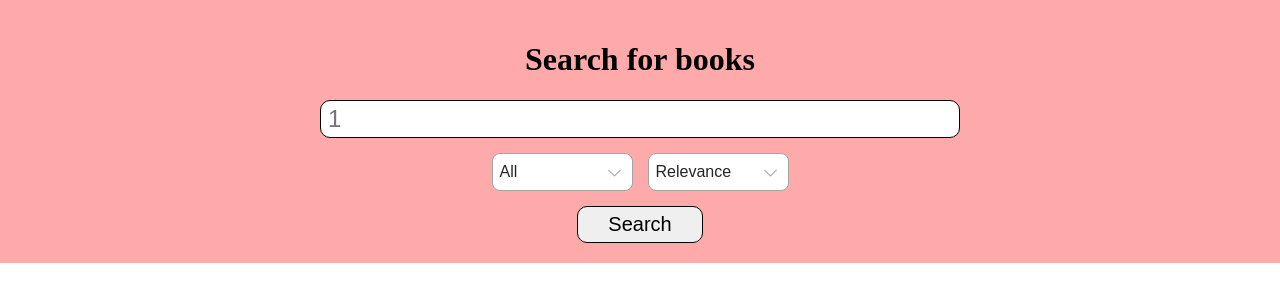
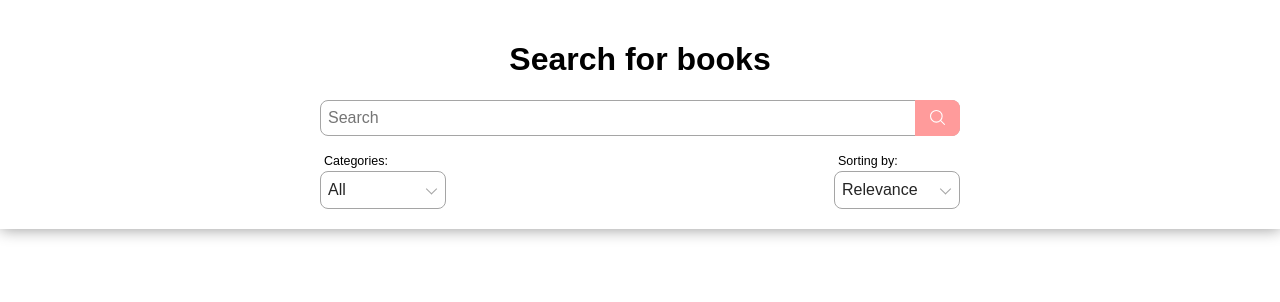
Before and after one commit to KASSTUSS/modsen-practice, a React (Vite) app: page / in a window 1280 px wide. Shown: the top 302 px of the page. Built offline with nearby package versions, Linux system fonts and the light colour scheme.

Commit message:
feat: develop a custom component Input and finalizing the component Select

```diff
--- a/src/components/screens/home/header/Header.jsx
+++ b/src/components/screens/home/header/Header.jsx
@@ -47,13 +47,27 @@ const sortOptions = [
 
 const Header = () => {
     const [selectedCategory, setSelectedCategory] = useState(categories[0])
+    const [searchValue, setSearchValue] = useState('')
+
+    const searchBooks = () => {
+        alert(searchValue)
+        // executed when the search button is clicked
+    }
 
     return (
         <header className={styles.header}>
             <h1 className={styles.header__title}>Search for books</h1>
             <div className={styles.header__form}>
                 <div className={styles.inputContainer}>
-                    <Input />
+                    <Input
+                        placeholder='Search'
+                        onChange={(value) => {
+                            setSearchValue(value)
+                            // executed on change input value
+                        }}
+                        searchButton
+                        onClickButton={searchBooks}
+                    />
                 </div>
                 <div className={styles.selectsContainer}>
                     <Select
@@ -61,16 +75,15 @@ const Header = () => {
                             // executed on change category
                         }}
                         options={categories}
+                        labelText='Categories'
                     />
                     <Select
                         onChange={(value) => {
                             // executed on change sort option
                         }}
                         options={sortOptions}
+                        labelText='Sorting by'
                     />
-                </div>
-                <div>
-                    <Button>Search</Button>
                 </div>
             </div>
         </header>
--- a/src/components/screens/home/header/Header.module.css
+++ b/src/components/screens/home/header/Header.module.css
@@ -7,9 +7,12 @@
     justify-content: center;
     align-items: center;
 
+    font-family: Arial, Helvetica, sans-serif;
+
     padding: 20px 0;
 
-    background-color: #faa;
+    background-color: #fff;
+    box-shadow: 0px 0px 15px 0.5px #999;
 }
 
 .header__form {
@@ -29,7 +32,7 @@
     width: 100%;
 
     display: flex;
-    justify-content: center;
+    justify-content: space-between;
     align-items: center;
     gap: 15px;
 }
--- a/src/components/ui/input/Input.jsx
+++ b/src/components/ui/input/Input.jsx
@@ -1,14 +1,41 @@
+import { useState, useRef } from 'react'
 import styles from './Input.module.css'
 
-const Input = ({ name, id, placeholder }) => {
+const Input = (props) => {
+    const {
+        placeholder,
+        onChange,
+        searchButton,
+        onClickButton
+    } = props
+
+    const inputRef = useRef(null)
+
     return (
-        <input
-            className={styles.input}
-            type="text"
-            name={name || '1'}
-            id={id || ''}
-            placeholder={placeholder || '1'}
-        />
+        <div className={styles.inputContainer}>
+            <input
+                ref={inputRef}
+                className={styles.input}
+                type="text"
+                placeholder={placeholder || ''}
+                onChange={() => {
+                    onChange(inputRef.current.value)
+                }}
+                onKeyDown={(e) => {
+                    if (e.keyCode === 13) {
+                        onClickButton()
+                    }
+                }}
+            />
+            {searchButton && (
+                <button
+                    className={styles.searchButton}
+                    onClick={onClickButton}
+                >
+                    <svg className={styles.searchButton__icon} fill='none' xmlns="http://www.w3.org/2000/svg" viewBox="0 0 14 14" height="15" width="15"><path stroke="#000000" stroke-linecap="round" stroke-linejoin="round" d="M5.92 11.34C8.91338 11.34 11.34 8.91338 11.34 5.92C11.34 2.92662 8.91338 0.5 5.92 0.5C2.92662 0.5 0.5 2.92662 0.5 5.92C0.5 8.91338 2.92662 11.34 5.92 11.34Z"></path><path stroke="#000000" stroke-linecap="round" stroke-linejoin="round" d="M13.5 13.5L9.75 9.75"></path></svg>
+                </button>
+            )}
+        </div>
     )
 }
 
--- a/src/components/ui/input/Input.module.css
+++ b/src/components/ui/input/Input.module.css
@@ -1,11 +1,73 @@
+:root {
+    --light-gray: #a5a5a5;
+    --main-color: #ff9b9b;
+}
+
+.inputContainer {
+    position: relative;
+    width: 100%;
+    height: 36px;
+    box-sizing: border-box;
+}
+
 .input {
     width: 100%;
-    height: 30px;
-    padding: 3px 7px;
+    height: 36px;
+    padding: 0 52px 0 7px;
+    box-sizing: border-box;
 
-    font-size: 24px;
+    font-size: 16px;
 
-    border: 1px solid black;
-    border-radius: 10px;
+    border: 1px solid var(--light-gray);
+    border-radius: 8px;
     outline: none;
+
+    transition: 0.15s;
 }
+.input:hover {
+    border: 1px solid var(--main-color);
+
+    transition: 0.15s;
+}
+.input:focus {
+    border: 1px solid var(--main-color);
+    box-shadow: 0px 0px 5px 0.1px var(--main-color);
+
+    transition: 0.15s;
+}
+
+.searchButton {
+    position: absolute;
+    top: 0;
+    right: 0;
+    height: 100%;
+    padding: 0 15px;
+
+    display: flex;
+    justify-content: center;
+    align-items: center;
+
+    background-color: var(--main-color);
+
+    outline: none;
+    border: 0;
+    opacity: 1;
+    border-radius: 0 8px 8px 0;
+
+    transition: 0.15s;
+}
+.searchButton:hover {
+    cursor: pointer;
+    opacity: 0.85;
+
+    transition: 0.15s;
+}
+.searchButton:active {
+    opacity: 1;
+
+    transition: 0.15s;
+}
+
+.searchButton__icon * {
+    stroke: #ffffff;
+}
--- a/src/components/ui/select/Select.jsx
+++ b/src/components/ui/select/Select.jsx
@@ -5,7 +5,8 @@ import { CSSTransition } from 'react-transition-group'
 const Select = (props) => {
     const {
         options,
-        onChange
+        onChange,
+        labelText
     } = props
 
     const [isActive, setIsActive] = useState(false)
@@ -28,12 +29,15 @@ const Select = (props) => {
             onClick={() => setIsActive(!isActive)}
             className={isActive ? styles.select + ' ' + styles.select_active : styles.select}
         >
+            {labelText && (
+                <div className={styles.select__label}>
+                    {labelText + ':'}
+                </div>
+            )}
             <div
                 className={styles.select__selectedOption}
             >
-                {
-                    selectedOption.title
-                }
+                {selectedOption.title}
             </div>
             <span className={styles.arrow}>
                 <span></span><span></span>
--- a/src/components/ui/select/Select.module.css
+++ b/src/components/ui/select/Select.module.css
@@ -1,36 +1,66 @@
 :root {
     --light-gray: #a5a5a5;
-
+    --active-main-color: #ff9b9b;
 }
 
 
 .select {
     position: relative;
-    width: 125px;
     height: 30px;
-    padding: 3px 7px;
+    min-width: 85px;
+    padding: 3px 32px 3px 7px;
+    margin-top: 20px;
+
+    display: flex;
+    justify-content: flex-start;
+    align-items: center;
 
     font-family: Arial, Helvetica, sans-serif;
 
     border: 1px solid var(--light-gray);
     border-radius: 8px;
 
-    outline: none;
-
     background-color: #ffffff;
 
     z-index: 4;
+    outline: none;
+    box-shadow: 0px 0px 0px 0px var(--active-main-color);
+
+    transition: 0.2s;
 }
-.select:hover {
-    cursor: pointer;
+.select.select_active {
+    box-shadow: 0px 0px 5px 0.1px var(--active-main-color);
+    border: 1px solid var(--active-main-color);
+}
+
+.select__label {
+    position: absolute;
+    top: -18px;
+    left: 3px;
+
+    font-size: 12.5px;
+    font-style: Arial;
+}
+
+.select__selectedOption {
+    font-size: 16px;
+    color: #252525;
+    user-select: none;
+    z-index: 5;
+
+    transition: color 0.15s;
+}
+.select.select_active > .select__selectedOption {
+    color: var(--light-gray);
+    transition: color 0.15s
 }
 
 .arrow {
     top: 50%;
-    right: 0px;
-    transform: translateY(-50%);
-    width: 14.5px;
-    height: 15px;
+    right: -3px;
+    transform: translateY(-55%);
+    width: 13px;
+    height: 13px;
     display: inline-block;
     position: absolute;
     margin: 0 10px;
@@ -38,7 +68,7 @@
 .arrow > span {
     top: .5rem;
     position: absolute;
-    width: 9px;
+    width: 8px;
     height: 1px;
     background-color: var(--light-gray);
     display: inline-block;
@@ -62,30 +92,13 @@
     transform: rotate(45deg);
 }
 
-.select__selectedOption {
-    position: absolute;
-    top: 50%;
-
-    font-size: 16px;
-    color: #252525;
-
-    transform: translateY(-50%);
-    user-select: none;
-    z-index: 5;
-
-    transition: color 0.15s;
-}
-.select.select_active > .select__selectedOption {
-    color: var(--light-gray);
-    transition: color 0.15s
-}
 
 .select__options {
     position: absolute;
     top: calc(100% + 3px);
     left: 0;
 
-    width: 100%;
+    min-width: 100%;
     padding: 3px;
     box-sizing: border-box;
 
@@ -110,7 +123,6 @@
 .select__options_exiting {
     animation: options-closing 0.17s forwards 0.08s;
 }
-
 @keyframes options-entering {
     0%{
         opacity: 0;
@@ -162,11 +174,19 @@
 
     transition: background-color 0.25s;
 }
-.select__option:hover {
-    background-color: rgba(255, 225, 225, .8);
+.select__option.select__option_active {
+    background-color: rgba(255, 195, 195, .75) !important;
+}
 
-    transition: background-color 0.25s;
+
+@media (hover: hover) and (pointer: fine) {
+    .select:hover {
+        cursor: pointer;
+        border: 1px solid var(--active-main-color);
+    }
+    .select__option:hover {
+        background-color: rgba(255, 225, 225, .7);
+
+        transition: background-color 0.25s;
+    }
 }
-.select__option.select__option_active {
-    background-color: rgba(255, 195, 195, .8);
-}
```
Also changed, not shown: public/img/arrow-down.svg (deleted), public/img/search.svg (added).
